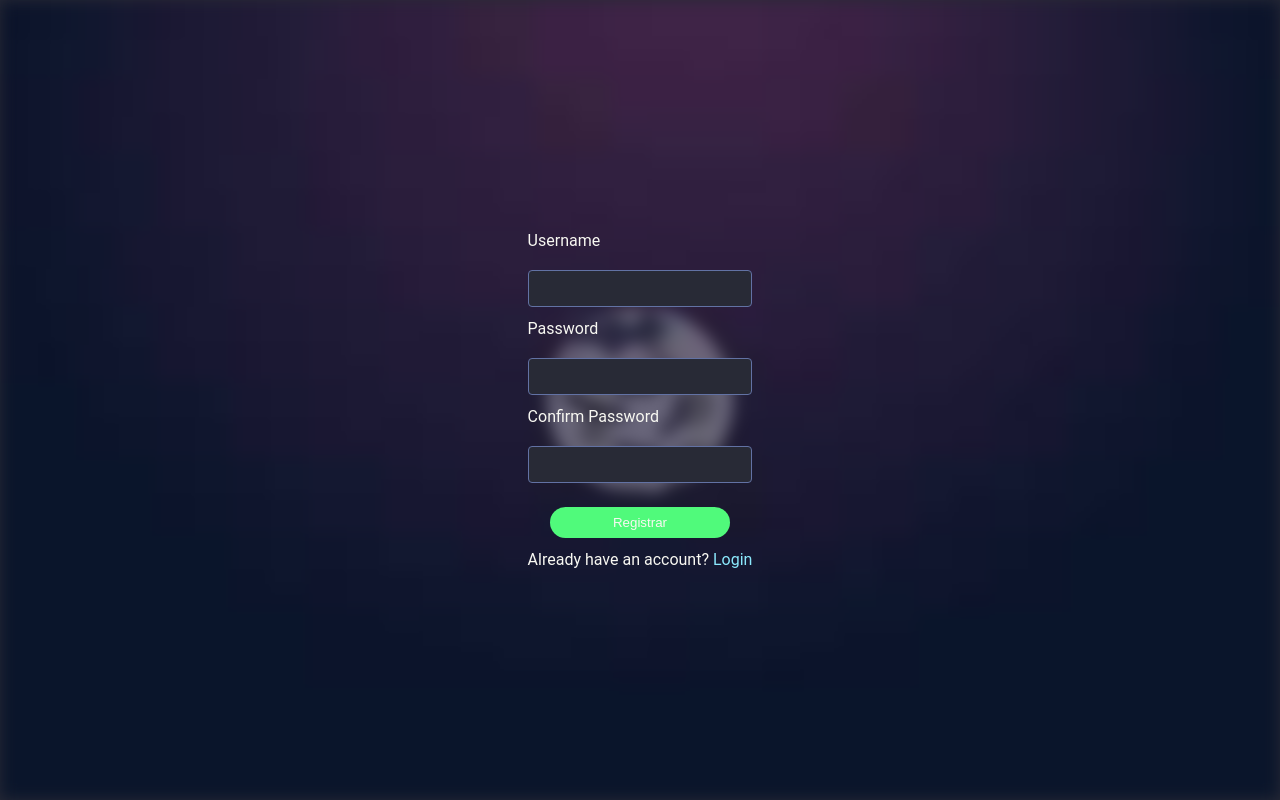
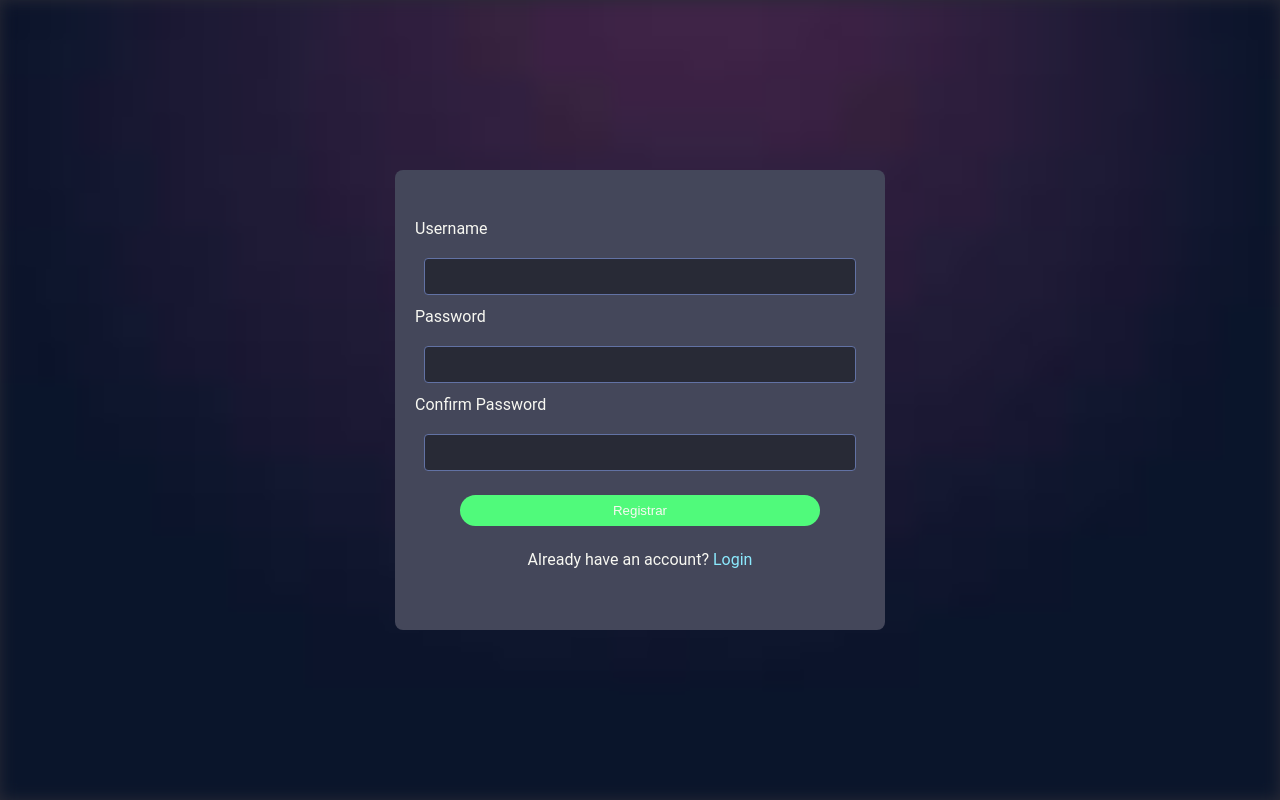
Before and after one commit to zanz1n/ws-messaging-example, a React (Vite) app in the folder packages/client/: page /register in a window 1280 px wide. Built offline with nearby package versions, Linux system fonts and the light colour scheme.

Commit message:
update register form

```diff
--- a/packages/client/src/components/register/RegisterForm.tsx
+++ b/packages/client/src/components/register/RegisterForm.tsx
@@ -7,10 +7,8 @@ export default function RegisterForm() {
     const [error, setError] = useState<string | null>(null);
 
     return(
-        <div className="login-container">
-            <form onSubmit={(e) => {
-                console.log(e);
-            }}>
+        <main>
+            <form className="register" onSubmit={(e) => { e.preventDefault(); }}>
                 {(() => {
                     if (error) {
                         return (
@@ -20,12 +18,18 @@ export default function RegisterForm() {
                         );
                     }
                 })()}
+
+                <div className="input-label">
                     <label htmlFor="username">Username</label>
                     <div className="form-input">
                         <input type="text" name="username" id="username" />
                     </div>
+                </div>
 
+
+                <div className="input-label">
                     <label htmlFor="password">Password</label>
+
                     <div className="form-input">
                         <input onChange={(e) => {
                             if (password2 != "" && password2 != e.target.value) {
@@ -36,7 +40,9 @@ export default function RegisterForm() {
                             setPassword1(e.target.value);
                         }} type="password" name="password" id="password" />
                     </div>
+                </div>
 
+                <div className="input-label">
                     <label htmlFor="password">Confirm Password</label>
 
                     <div className="form-input">
@@ -49,12 +55,15 @@ export default function RegisterForm() {
                             setPassword2(e.target.value);
                         }} type="password" name="confirmPassword" id="confirmPassword" />
                     </div>
+                </div>
 
                 <button type="submit">Registrar</button>
-                <p>Already have an account?
-                    <Link to="/login"><a> Login</a></Link>
-                </p>
+
+                <div className="switch-pages">
+                    <p>Already have an account?<> </><Link to="/login">Login</Link></p>
+                </div>
+
             </form>
-        </div>
+        </main>
     );
 }
```
Lines whose indentation alone changed are shown as unchanged.
